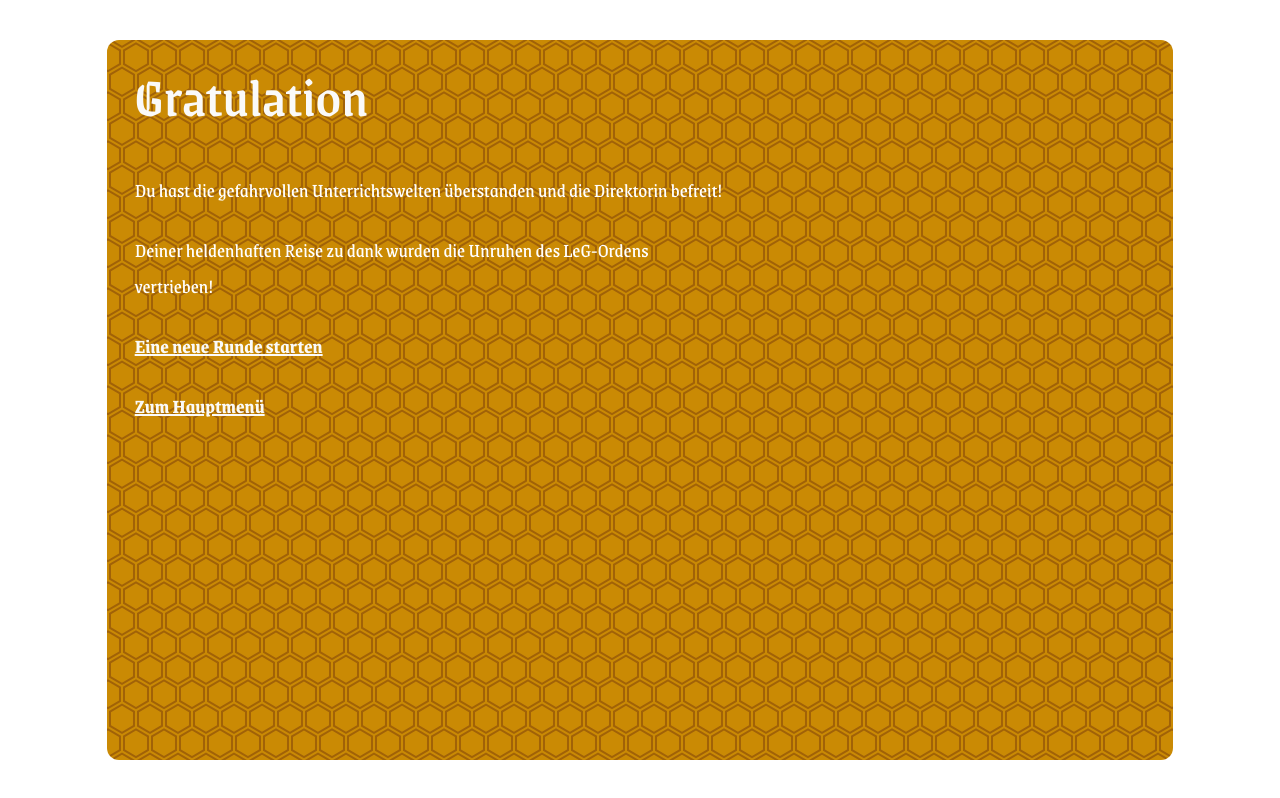
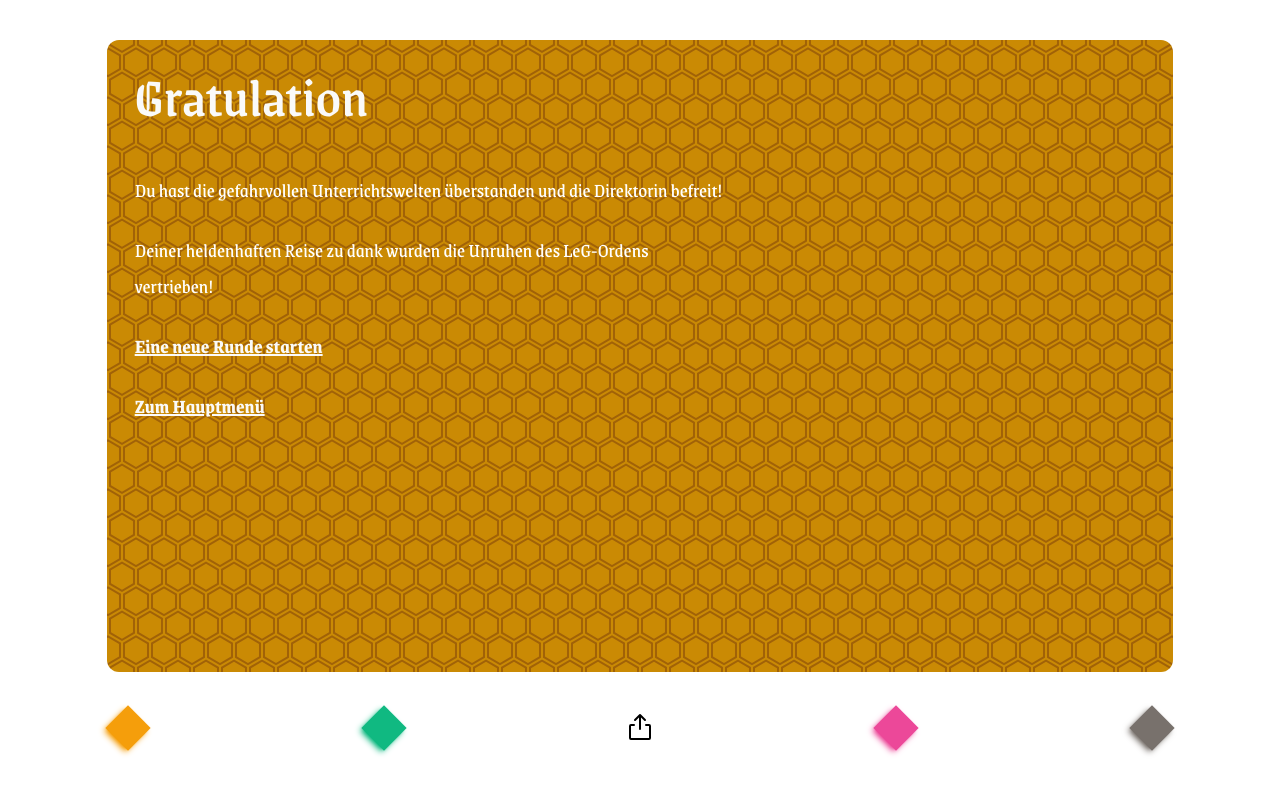
Before and after one commit to diepoe/heg-game, a SvelteKit app: page /real/02-game/d-win in a window 1280 px wide. Shown: the top 798 px of the page. Built offline with nearby package versions, Linux system fonts and the light colour scheme.

Commit message:
Pink design + design selection

```diff
--- a/src/routes/real/02-game/d-win/+page.svelte
+++ b/src/routes/real/02-game/d-win/+page.svelte
@@ -1,9 +1,17 @@
 <script lang="ts">
 	import TextWrapper from '$lib/components/TextWrapper.svelte';
+
+	let bgURL = "bg-[url('/bg/hexagons-yellow.svg')]";
+
+	function setbgURL(adress: string) {
+		bgURL = adress;
+	}
 </script>
 
+<div>
 	<div
-	class="p-3 rounded-xl space-y-2 mx-auto my-[5vh] overflow-y-scroll h-[90vh] w-5/6 bg-center bg-repeat bg-[url('/bg/hexagons-yellow.svg')]"
+		class={'p-3 rounded-xl space-y-2 mx-auto my-[5vh] overflow-y-scroll h-[79vh] w-5/6 bg-center bg-repeat ' +
+			bgURL}
 	>
 		<TextWrapper inverted={true} className="prose-h1:text-primary-50 prose-a:text-primary-50">
 			<h1>Gratulation</h1>
@@ -14,3 +22,39 @@
 			<p><a href="/"><b>Zum Hauptmenü</b></a></p>
 		</TextWrapper>
 	</div>
+
+	<div class="flex justify-around w-full">
+		<div
+			on:click={() => setbgURL("bg-[url('/bg/hexagons-yellow.svg')]")}
+			class="bg-amber-500 h-8 w-8 rotate-45 shadow-amber-500 shadow-md "
+		/>
+		<div
+			on:click={() => setbgURL("bg-[url('/bg/church-green.svg')]")}
+			class="bg-emerald-500 h-8 w-8 rotate-45 shadow-emerald-500 shadow-md "
+		/>
+		<div
+			class="bg-transparent h-8 w-8 rotate-45 flex justify-center align-center border-6"
+		>
+			<div class="-rotate-45">
+				<svg
+					xmlns="http://www.w3.org/2000/svg"
+					width="32"
+					height="32"
+					fill="#000000"
+					viewBox="0 0 256 256"
+					><path
+						d="M216,112v96a16,16,0,0,1-16,16H56a16,16,0,0,1-16-16V112A16,16,0,0,1,56,96H80a8,8,0,0,1,0,16H56v96H200V112H176a8,8,0,0,1,0-16h24A16,16,0,0,1,216,112ZM93.66,69.66,120,43.31V136a8,8,0,0,0,16,0V43.31l26.34,26.35a8,8,0,0,0,11.32-11.32l-40-40a8,8,0,0,0-11.32,0l-40,40A8,8,0,0,0,93.66,69.66Z"
+					/></svg
+				>
+			</div>
+		</div>
+		<div
+			on:click={() => setbgURL("bg-[url('/bg/church-pink.svg')]")}
+			class="bg-pink-500 h-8 w-8 rotate-45 shadow-pink-500 shadow-md "
+		/>
+		<div
+			on:click={() => setbgURL("bg-[url('/bg/church.svg')]")}
+			class="bg-stone-500 h-8 w-8 rotate-45 shadow-stone-500 shadow-md "
+		/>
+	</div>
+</div>
```
Also changed, not shown: static/bg/church-pink.svg. Lines whose indentation alone changed are shown as unchanged.
